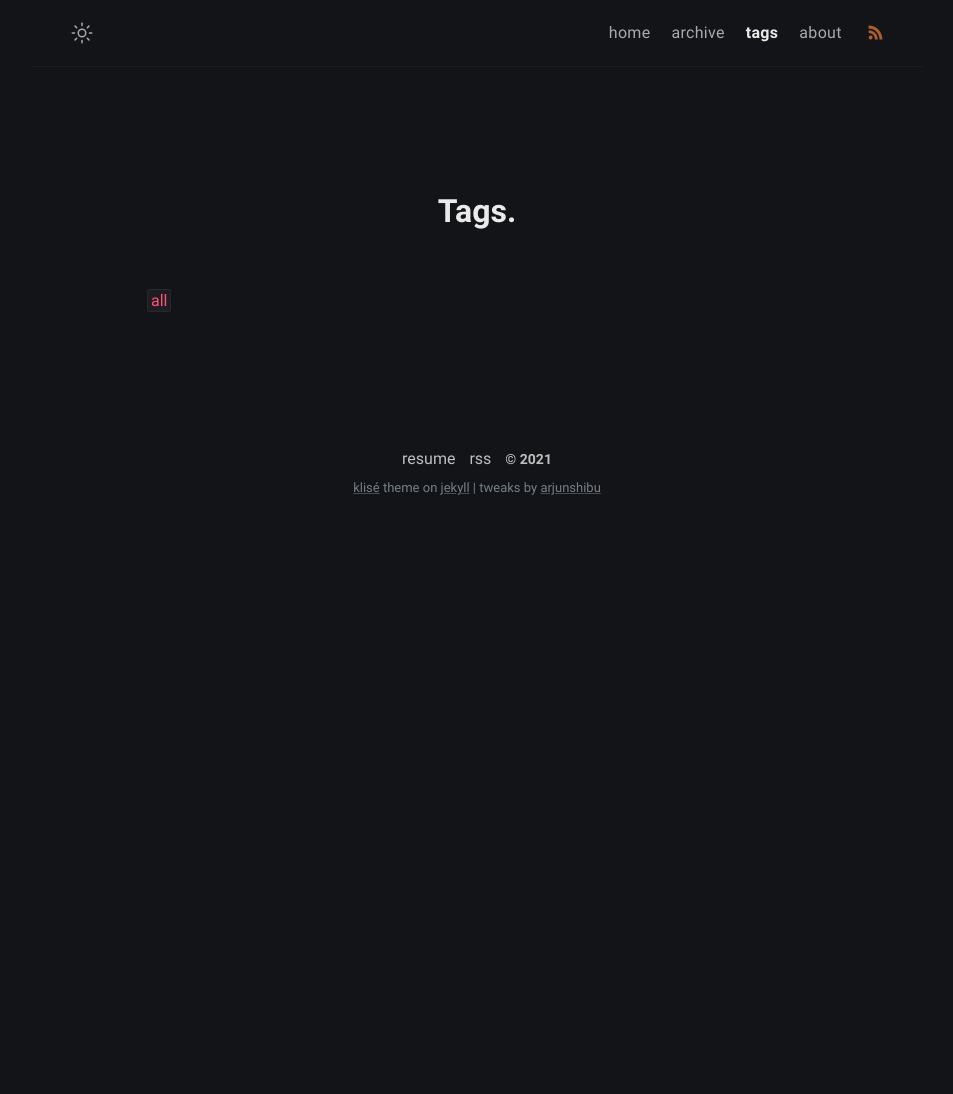
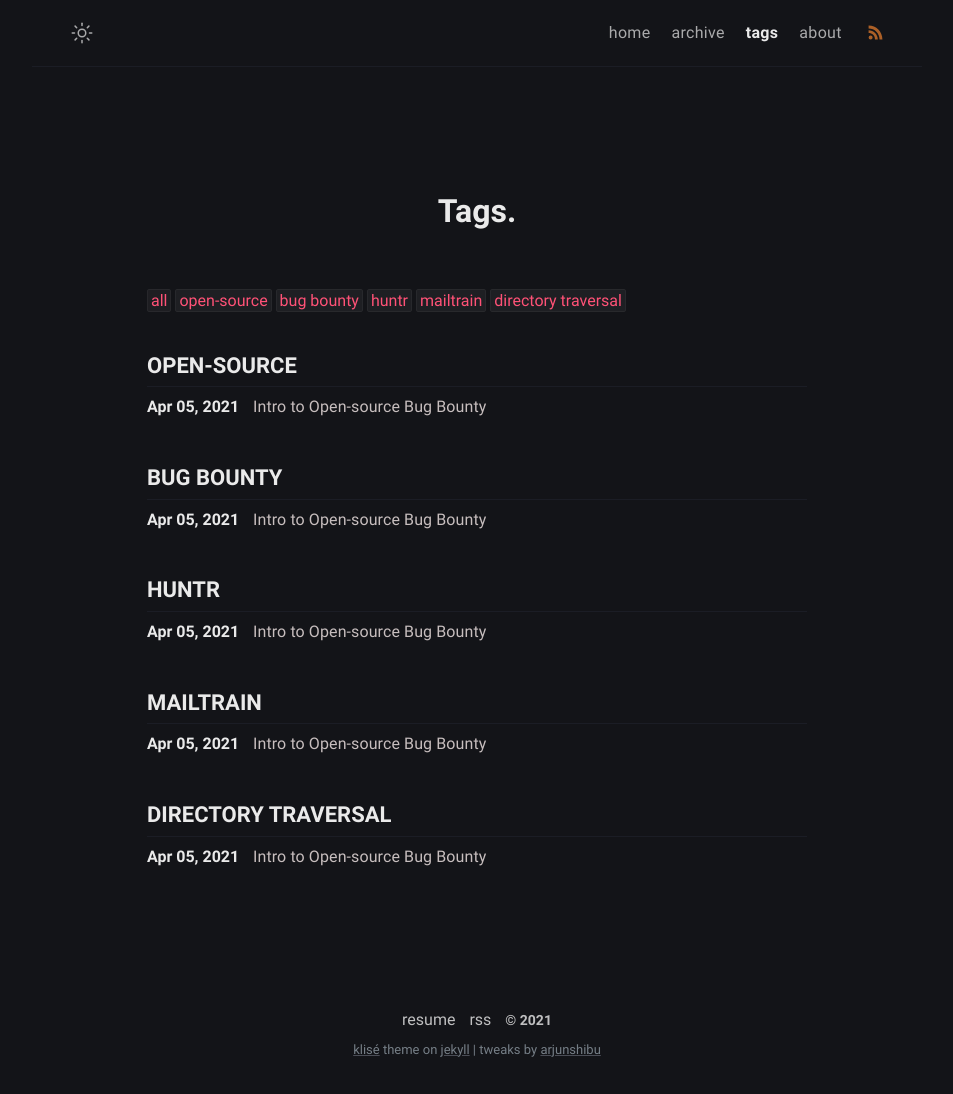
Before and after one commit to arjunshibu/blog, a Jekyll site: the page built from tags.html, in a window 1280 px wide. Shown: the whole page, without its empty margins (163-1116 px from the left). Built offline with Jekyll 4.4.1, drawn with Linux system fonts in a browser that asks for light colours; before the commit the page ends 900 px from its top, so only the background shows below that; part of the change alters nothing that is shown.

Commit message:
Added first write-up

```diff
--- a/_config.yml
+++ b/_config.yml
@@ -13,7 +13,7 @@ author:
     <a href="https://github.com/arjunshibu" aria-label="GitHub" target="_blank" rel="noopener noreferrer"><svg xmlns="http://www.w3.org/2000/svg" height="16pt" width="16pt" role="img" viewBox="0 0 24 24" fill="none" stroke="currentColor" stroke-width="2" stroke-linecap="round" stroke-linejoin="round" class="feather feather-github"><path d="M9 19c-5 1.5-5-2.5-7-3m14 6v-3.87a3.37 3.37 0 0 0-.94-2.61c3.14-.35 6.44-1.54 6.44-7A5.44 5.44 0 0 0 20 4.77 5.07 5.07 0 0 0 19.91 1S18.73.65 16 2.48a13.38 13.38 0 0 0-7 0C6.27.65 5.09 1 5.09 1A5.07 5.07 0 0 0 5 4.77a5.44 5.44 0 0 0-1.5 3.78c0 5.42 3.3 6.61 6.44 7A3.37 3.37 0 0 0 9 18.13V22"></path></svg></a>&nbsp;
     <a href="https://www.linkedin.com/in/arjun-shibu-906882b7" aria-label="Linkedin" target="_blank" rel="noopener noreferrer"><svg xmlns="http://www.w3.org/2000/svg" height="16pt" width="16pt" role="img" viewBox="0 0 24 24" fill="none" stroke="currentColor" stroke-width="2" stroke-linecap="round" stroke-linejoin="round" class="feather feather-linkedin"><path d="M16 8a6 6 0 0 1 6 6v7h-4v-7a2 2 0 0 0-2-2 2 2 0 0 0-2 2v7h-4v-7a6 6 0 0 1 6-6z"></path><rect x="2" y="9" width="4" height="12"></rect><circle cx="4" cy="4" r="2"></circle></svg></a>&nbsp;
     <a href="https://twitter.com/0xsegf" aria-label="Twitter" target="_blank" rel="noopener noreferrer"><svg xmlns="http://www.w3.org/2000/svg" height="16pt" width="16pt" role="img" viewBox="0 0 24 24" fill="none" stroke="currentColor" stroke-width="2" stroke-linecap="round" stroke-linejoin="round" class="feather feather-twitter"><path d="M23 3a10.9 10.9 0 0 1-3.14 1.53 4.48 4.48 0 0 0-7.86 3v1A10.66 10.66 0 0 1 3 4s-4 9 5 13a11.64 11.64 0 0 1-7 2c9 5 20 0 20-11.5a4.5 4.5 0 0 0-.08-.83A7.72 7.72 0 0 0 23 3z"></path></svg></a><br>
-    <br>Hiyaa 👋<br>
+    <br>Hiyaa👋<br>
     I'm an infosec hobbyist and bug hunter specializing in web, mobile, and open-source security.<br>
   github: arjunshibu
   linkedin: arjun-shibu-906882b7
--- /dev/null
+++ b/_posts/intro-to-open-source-bug-bounty/2021-04-05-intro-to-open-source-bug-bounty.md
@@ -0,0 +1,85 @@
+---
+title:    Intro to Open-source Bug Bounty
+date:     2021-04-05 09:30:20 +07:00
+tags:     [open-source, bug bounty, huntr, mailtrain, directory traversal]
+---
+
+Hello mates, this is my first write-up.
+
+Let's keep it simple, most of the people who are reading this might have struggled a lot or is still fighting to find his/her first bug.
+Well I've a good news for you, it's all about how you can earn some extra bucks with open-source bug bounty. Yeah, you heard that right - bounty for vulnerabilities in open-source projects.
+
+Introducing [huntr.dev], a bug bounty board for securing open-source code, it helps the open-source community to disclose and fix security issues and get paid to do it. I've been using it for few months and the experience is pretty amazing. I was able to disclose over 40 and fixed over 90 security issues (including npm packages that has 250k average downloads per week). 2 CVE IDs were assigned to me for my findings in packages [nested-object-assign] and [apexcharts]. Check them out here!
+
+- [CVE-2021-23329]{:target="_blank"}
+- [CVE-2021-23327]{:target="_blank"}
+
+If you like reading code or wants to secure the open-source code (but for some $$$😅),<br>join [huntr][huntr.dev] now!
+
+Enough with that, let's jump into one of my recent disclosures in huntr which was a **Directory Traversal** vulnerability in the [repo][Mailtrain-repo] of the well known newsletter platform [Mailtrain].
+
+I usually choose JavaScript apps and packages as my targets. Github of course, grep.app and npmjs are my go-to resources for finding targets. For example if you want web apps built with **express.js**, search `require('express')` in github. Use filters to get recently active projects.
+
+I was reading code of all the Mailtrain's routes to identify available features. One of the route handler is `routes/reports.js` [source][vulnerable source]{:target="_blank"}
+
+{% highlight javascript %}
+78    router.get('/create', passport.csrfProtection, (req, res) => {
+79      const reqData = req.query;
+80      // ...
+102       if (!reportTemplateId) {
+103           res.render('reports/create-select-template', reqData);
+104       }
+105     // ...
+115   });
+{% endhighlight %}
+
+If you are little bit familiar with **express.js**, you would say that the line 103 simply renders a template named `create-select-template`. And what about `reqData`? Yeah that's right, it's an object that has all the query string parameters passed to this route. So basically it is whatever a user gives as GET parameters.
+
+But this simple line of code doesn't seems to be vulnerable to anything right?
+
+![morpheus-meme]{:width="60%"}
+
+When I saw this, one of the write-ups I read few months ago came into my mind. If you are interested in knowing about the root cause of the issue, read it [here][write-up]{:target="_blank"}.
+
+**TL;DR**: If an express server is using `hbs` as view engine for server-side rendering and it allowes user-constructed query string parameters without validation to get passed to express's `render()` function, an attacker can use parameter called `layout` to read arbitrary files in the web server.
+
+If you read the source above, you can see that it uses `hbs`. At this moment, I was sure it is vulnerable. To test it, I setup Mailtrain locally. Since acces to this route requires authentication, the default creds from the repo can be used. With a little curiosity, I gave the `layout` parameter and got what I expected.
+
+![poc0](poc0.gif){:alt="PoC"}
+<figcaption>PoC 01</figcaption>
+
+![hehe-boi-meme]{:width="60%"}
+
+Yeah! Directory traversal🔥. With that, reading local files was easy as...
+
+![poc1](poc1.gif){:alt="PoC"}
+<figcaption>PoC 02</figcaption>
+
+I quickly disclosed this [issue][disclosure]{:target="_blank"} and also opened a [PR][fix]{:target="_blank"} with fix. The fix is simple. Instead of allowing to pass all query string parameters, allow only what is necessary.
+
+![fix-diff](diff.png)
+<figcaption>Change diff</figcaption>
+
+Within few days, the maintainer of Mailtrain reviewed and accepted it. And I got the💰.
+
+![secured-meme]{:width="60%"}
+
+I've also requested a CVE for this bug and waiting to hear back from the CNA.
+
+That's all for now. Stay safe❤️.
+
+[huntr.dev]: https://huntr.dev
+[nested-object-assign]: https://www.npmjs.com/package/nested-object-assign
+[apexcharts]: https://www.npmjs.com/package/apexcharts
+[CVE-2021-23327]: https://cve.mitre.org/cgi-bin/cvename.cgi?name=CVE-2021-23327
+[CVE-2021-23329]: https://cve.mitre.org/cgi-bin/cvename.cgi?name=CVE-2021-23329
+[Mailtrain]: https://mailtrain.org
+[Mailtrain-repo]: https://github.com/Mailtrain-org/mailtrain
+[vulnerable source]: https://github.com/Mailtrain-org/mailtrain/blob/1d34f4f14d02c2d5794e37d0431118e0e41e4e71/routes/reports.js#L78
+[write-up]: https://blog.shoebpatel.com/2021/01/23/The-Secret-Parameter-LFR-and-Potential-RCE-in-NodeJS-Apps/
+[morpheus-meme]: http://www.quickmeme.com/img/bf/bf1ce4989235846db014a806d6365c51b22c3fa0db3312d92f066a9b7ce2f663.jpg
+[hehe-boi-meme]: https://miro.medium.com/max/942/1*SkF7PLLLQjPkGlGN_MNL4A.jpeg
+[secured-meme]: https://memegenerator.net/img/instances/73937255/we-did-it-the-organization-is-100-cyber-secure.jpg
+[disclosure]: https://huntr.dev/bounties/1-other-mailtrain/
+[fix]: https://github.com/Mailtrain-org/mailtrain/pull/1029
+[diff]: https://github.com/Mailtrain-org/mailtrain/pull/1029/files
--- a/_sass/klise/_post.scss
+++ b/_sass/klise/_post.scss
@@ -49,13 +49,12 @@
 
   time {
     position: relative;
-    margin-right: 1.5em;
+    margin-right: 9px;
 
     &::after {
       background: $light;
       content: "|";
       position: absolute;
-      right: -12px;
     }
   }
 
@@ -103,6 +102,10 @@
     &:focus {
       color: $text-link-blue;
     }
+  }
+
+  img {
+    display: block;
   }
 
   > p {
```
Also changed, not shown: _posts/intro-to-open-source-bug-bounty/diff.png (added), _posts/intro-to-open-source-bug-bounty/huntr.png (added), _posts/intro-to-open-source-bug-bounty/poc0.gif (added), 1 other file.
